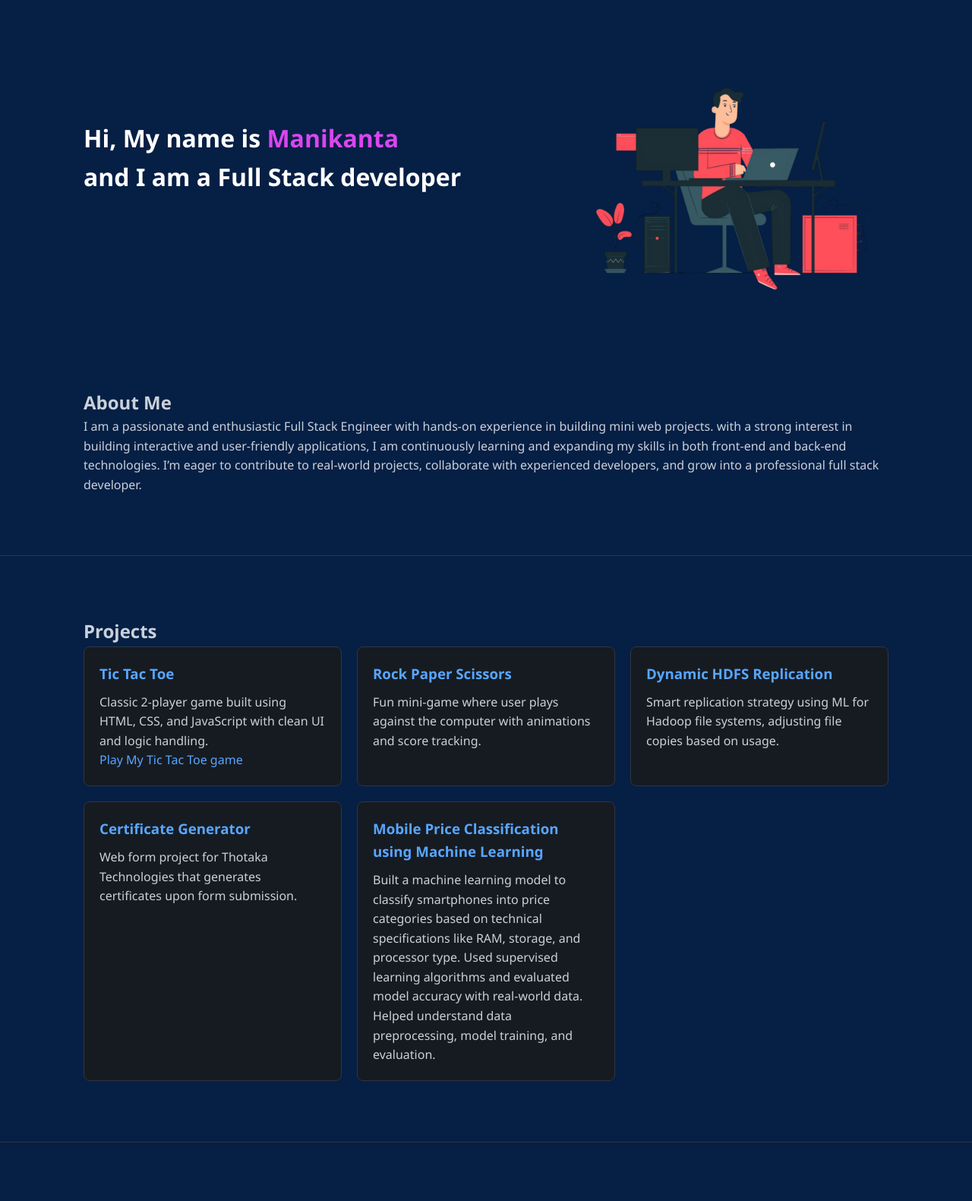
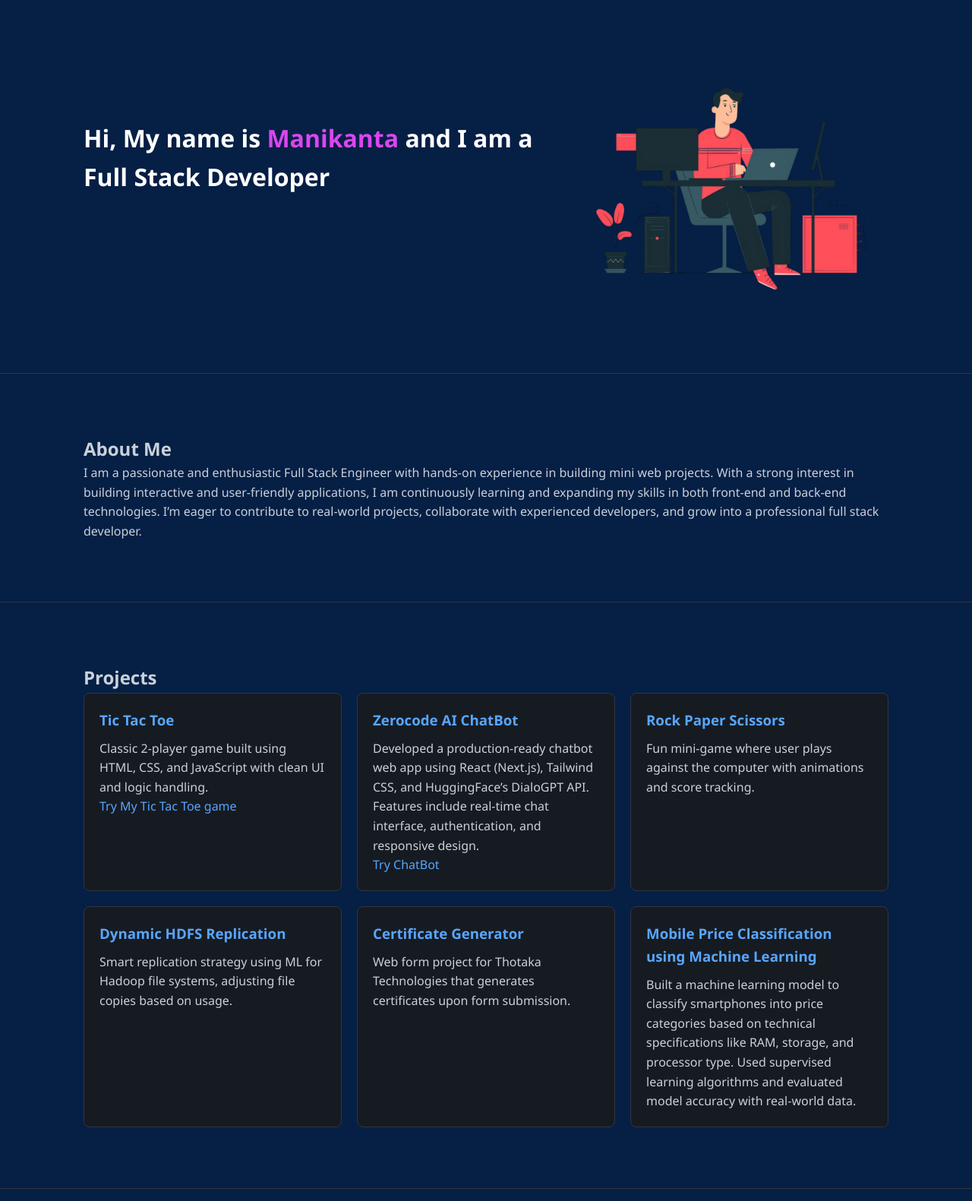
Before and after one commit to manikanta-59/My-portfolio, a plain HTML site: page index.html in a window 1280 px wide. Shown: the part 233-1814 px from the top of the page at 76% size. Drawn offline with Linux system fonts and the light colour scheme.

Commit message:
Update index.html

```diff
--- a/index.html
+++ b/index.html
@@ -1,16 +1,20 @@
 <!DOCTYPE html>
 <html lang="en">
 <head>
-  <meta charset="UTF-8">
-  <meta name="viewport" content="width=device-width, initial-scale=1.0">
+  <meta charset="UTF-8" />
+  <meta name="viewport" content="width=device-width, initial-scale=1.0"/>
   <title>Manikanta Sai Kapilavai | Portfolio</title>
   <link rel="stylesheet" href="style.css">
 </head>
 <body>
   <header>
     <div class="container header-top">
-          <!-- Left heading -->
-          <h1 class="main-heading">Manikanta Portfolio</h1>
+      <!-- Left heading with typing effect -->
+      <h1 class="main-heading">
+        <div class="typing-container">
+          <span class="typing-text">Manikanta Portfolio</span>
+        </div>
+      </h1>
 
       <!-- Right nav -->
       <nav>
@@ -37,22 +41,22 @@
     </div>
   </header>
 
-
   <section id="home" class="section">
     <div class="container home-section">
       <div class="intro">
-        <h2>Hi, My name is <span class="highlight">Manikanta</span><br>and I am a Full Stack developer</h2>
+        <h2>Hi, My name is <span class="highlight">Manikanta</span> and I am a Full Stack Developer</h2>
       </div>
       <div class="illustration">
         <img src="devm.png" alt="Developer Illustration">
       </div>
     </div>
+  </section>
 
   <section id="about" class="section">
     <div class="container">
       <h2>About Me</h2>
       <p>I am a passionate and enthusiastic Full Stack Engineer with hands-on experience in
-        building mini web projects. with a strong interest in building interactive and
+        building mini web projects. With a strong interest in building interactive and
         user-friendly applications, I am continuously learning and expanding my skills in both
         front-end and back-end technologies. I’m eager to contribute to real-world projects,
         collaborate with experienced developers, and grow into a professional full stack developer.
@@ -67,8 +71,17 @@
         <div class="project">
           <h3>Tic Tac Toe</h3>
           <p>Classic 2-player game built using HTML, CSS, and JavaScript with clean UI and logic handling.</p>
-          <a href="https://tic-tac-toe-ruby-tau-54.vercel.app/" target="_blank">Play My Tic Tac Toe game</a>
+          <a href="https://tic-tac-toe-ruby-tau-54.vercel.app/" target="_blank">Try My Tic Tac Toe game</a>
+
         </div>
+
+        <div class="project">
+          <h3>Zerocode AI ChatBot</h3>
+          <p>Developed a production-ready chatbot web app using React (Next.js), Tailwind CSS, and HuggingFace’s DialoGPT API. Features include real-time chat interface, authentication, and responsive design.</p>
+          <a href="https://zerocode-frontend-assignment-starte.vercel.app/chat" target="_blank">Try ChatBot</a>
+        </div>
+
+
         <div class="project">
           <h3>Rock Paper Scissors</h3>
           <p>Fun mini-game where user plays against the computer with animations and score tracking.</p>
@@ -83,7 +96,7 @@
         </div>
         <div class="project">
           <h3>Mobile Price Classification using Machine Learning</h3>
-          <p>Built a machine learning model to classify smartphones into price categories based on technical specifications like RAM, storage, and processor type. Used supervised learning algorithms and evaluated model accuracy with real-world data. Helped understand data preprocessing, model training, and evaluation.</p>
+          <p>Built a machine learning model to classify smartphones into price categories based on technical specifications like RAM, storage, and processor type. Used supervised learning algorithms and evaluated model accuracy with real-world data.</p>
         </div>
       </div>
     </div>
```
Lines whose indentation alone changed are shown as unchanged.
